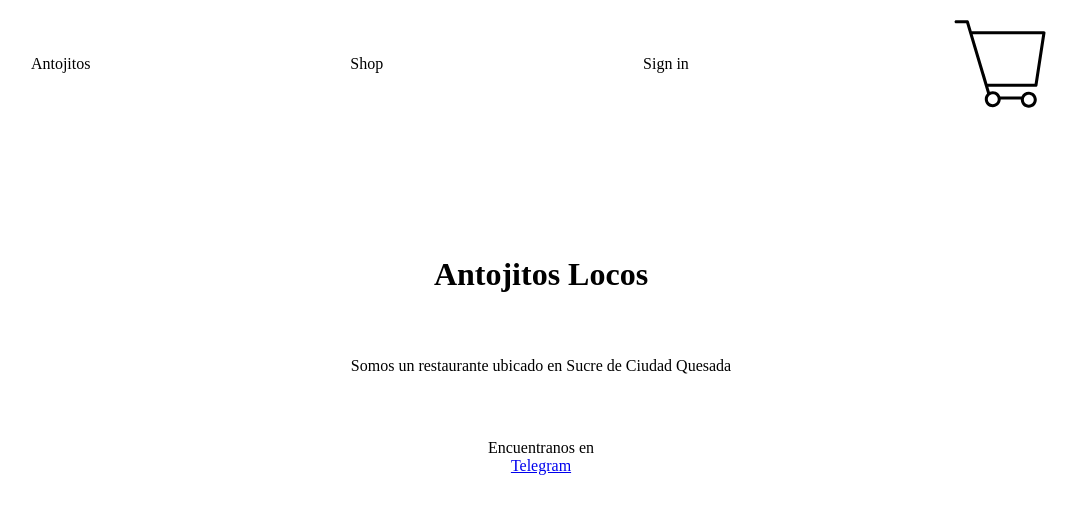
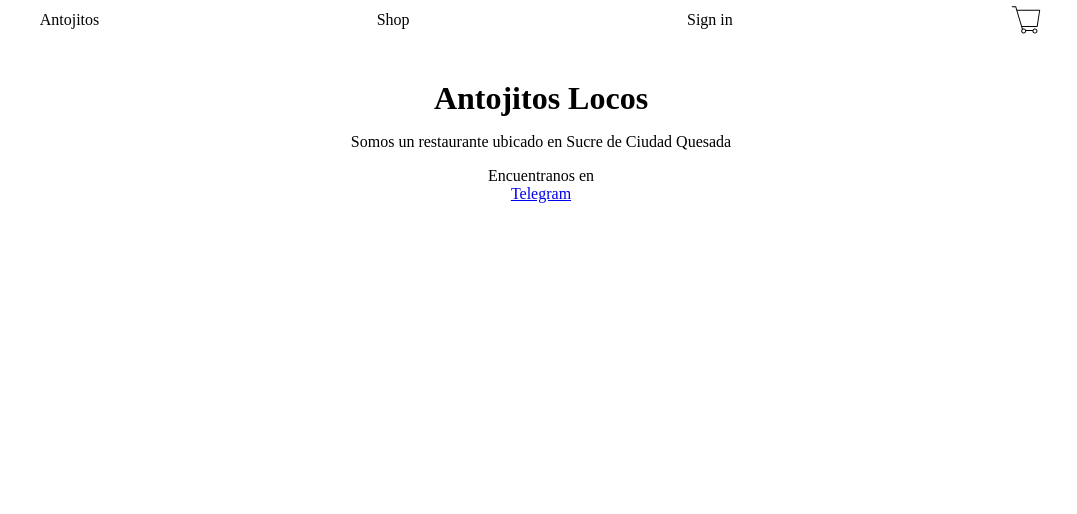
Before and after one commit to JuanDaniel1995/antojitos, a React (Create React App) app in the folder client/: page / in a window 1280 px wide. Shown: the top 514 px of the page, without its empty margins (99-1176 px from the left). Built offline with nearby package versions, Linux system fonts and the light colour scheme.

Commit message:
Correcting css styles

```diff
--- a/client/src/components/header/header.scss
+++ b/client/src/components/header/header.scss
@@ -1,5 +1,5 @@
 .header {
-  height: 10vw;
+  height: 5vh;
   width: 100vw;
 }
 
--- a/client/src/pages/homepage/homepage.scss
+++ b/client/src/pages/homepage/homepage.scss
@@ -1,20 +1,19 @@
 .home {
-  margin-top: 10vw;
-  height: 80vw;
+  margin-top: 5vh;
+  height: 90vh;
 }
 .title {
-  width: 80%;
-  margin: 0 10%;
+  width: 100%;
   text-align: center;
+  margin: 0;
 }
 p.paragraph {
-  width: 80%;
-  margin: 5vw 10% 0;
+  width: 100%;
+  margin: 2vh 0 0;
   text-align: center;
 }
 a.paragraph {
   display: flex;
   justify-content: center;
-  width: 80%;
-  margin: 0 10%;
+  width: 100%;
 }
```
